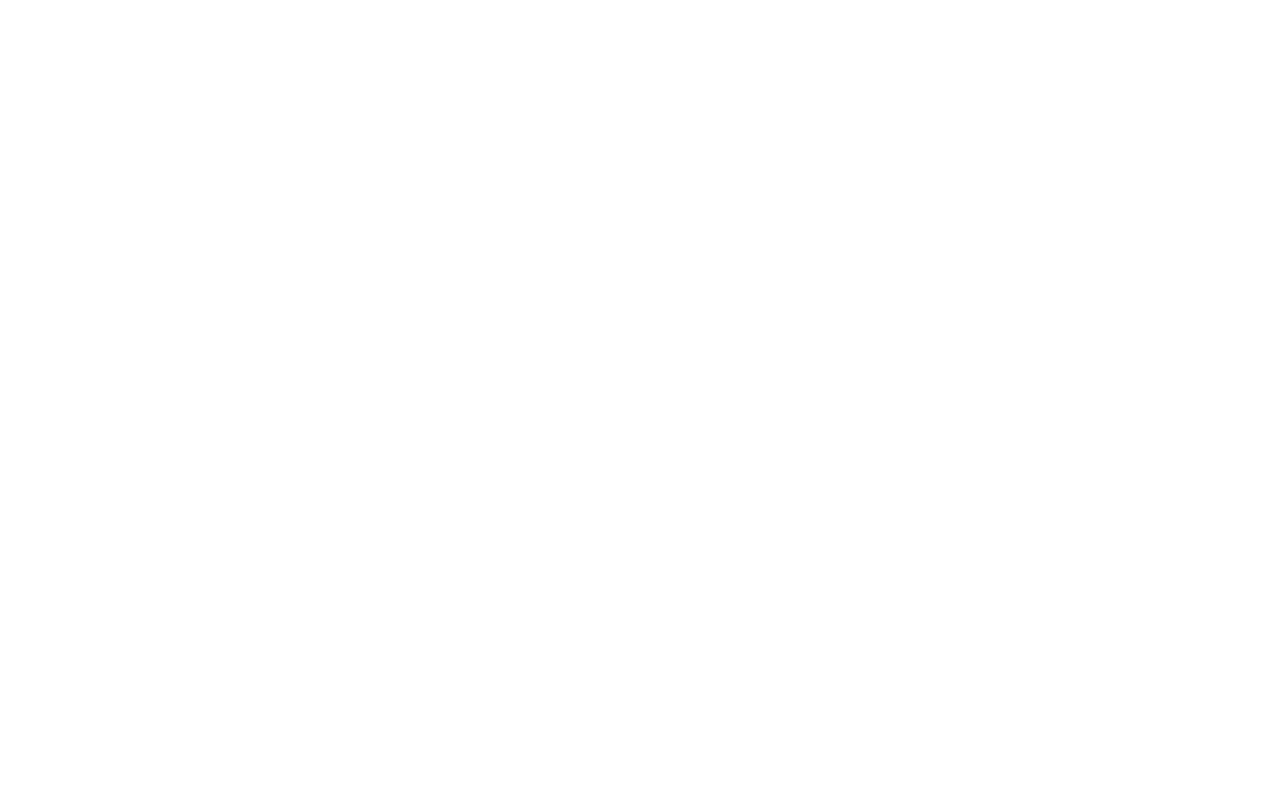
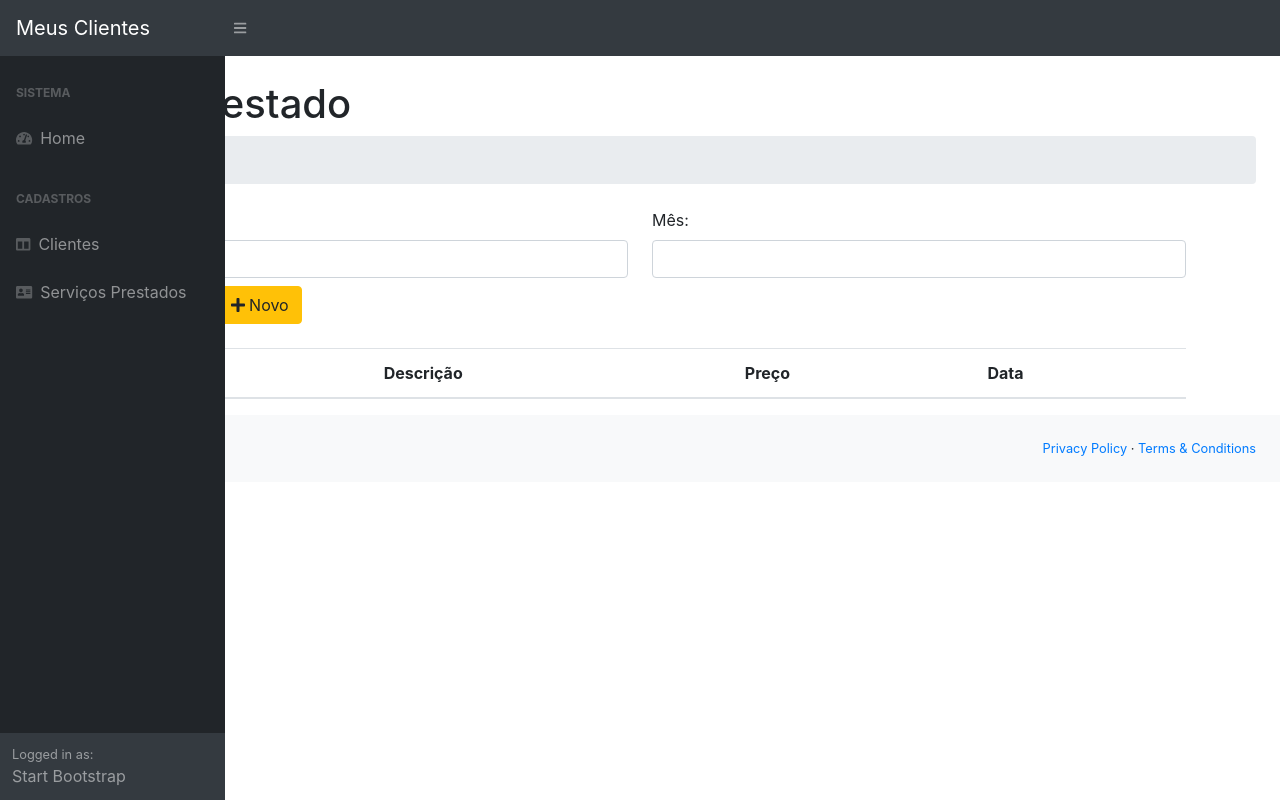
Before and after one commit to JaimeMS/angular-spring-boot, an Angular app: page /servicos-prestados/lista in a window 1280 px wide. Before the commit this address led to /. Built offline with nearby package versions, Linux system fonts and the light colour scheme.

Commit message:
refatorada as rotas do sistema

```diff
--- a/src/app/clientes/clientes-form/clientes-form.component.ts
+++ b/src/app/clientes/clientes-form/clientes-form.component.ts
@@ -60,7 +60,7 @@ export class ClientesFormComponent implements OnInit{
   }
 
   voltarParaListagem() {
-    this.router.navigate(['/clientes-lista']);
+    this.router.navigate(['/clientes/lista']);
   }
 
 }
--- a/src/app/clientes/clientes-lista/clientes-lista.component.html
+++ b/src/app/clientes/clientes-lista/clientes-lista.component.html
@@ -40,7 +40,7 @@
                         <td>{{ cliente.cpf }}</td>
                         <td>{{ cliente.dataCadastro }}</td>
                         <td>
-                            <button class="btn btn-primary" routerLink="/clientes-form/{{ cliente.id }}">
+                            <button class="btn btn-primary" routerLink="/clientes/form/{{ cliente.id }}">
                                 <i class="fa fa-pen"></i>
                             </button>
                             <button class="btn btn-danger ml-1"  (click)="preparaDelecao(cliente)"
--- a/src/app/clientes/clientes-lista/clientes-lista.component.ts
+++ b/src/app/clientes/clientes-lista/clientes-lista.component.ts
@@ -25,7 +25,7 @@ export class ClientesListaComponent implements OnInit {
   }
 
   novoCadastro() {
-    this.router.navigate(['/clientes-form']);
+    this.router.navigate(['/clientes/form']);
   }
 
   preparaDelecao(cliente: Cliente) {
--- a/src/app/servico-prestado/servico-prestado-form/servico-prestado-form.component.html
+++ b/src/app/servico-prestado/servico-prestado-form/servico-prestado-form.component.html
@@ -62,7 +62,7 @@
                     <i class="fa fa-save"></i>    Salvar
                 </button>
                 <button type="button"
-                    routerLink="/servico-prestado-listagem"
+                    routerLink="/servicos-prestados/lista"
                     class="submit btn btn-danger ml-1" >
                     <i class="fa fa-arrow-alt-circle-left"></i> Voltar
                 </button>
--- a/src/app/servico-prestado/servico-prestado-lista/servico-prestado-lista.component.html
+++ b/src/app/servico-prestado/servico-prestado-lista/servico-prestado-lista.component.html
@@ -27,7 +27,7 @@
                 </button>
 
                 <button type="button"
-                    routerLink="/servico-prestado-form"
+                    routerLink="/servicos-prestados/form"
                     class="btn btn-warning mt-2 ml-1">
                     <i class="fa fa-plus"></i> Novo
                 </button>
--- a/src/app/template/sidebar/sidebar.component.html
+++ b/src/app/template/sidebar/sidebar.component.html
@@ -9,13 +9,13 @@
                 </a>
 
                 <div class="sb-sidenav-menu-heading">Cadastros</div>
-                <a class="nav-link collapsed" routerLink="/clientes-lista" data-toggle="collapse"
+                <a class="nav-link collapsed" routerLink="/clientes" data-toggle="collapse"
                 data-target="#collapseLayouts" aria-expanded="false" aria-controls="collapseLayouts"
                     ><div class="sb-nav-link-icon"><i class="fas fa-columns"></i></div>
                     Clientes
                 </a>
 
-                <a class="nav-link collapsed" routerLink="/servico-prestado-listagem" data-toggle="collapse"
+                <a class="nav-link collapsed" routerLink="/servicos-prestados" data-toggle="collapse"
                 data-target="#collapseLayouts" aria-expanded="false" aria-controls="collapseLayouts"
                     ><div class="sb-nav-link-icon"><i class="fas fa-address-card"></i></div>
                     Serviços Prestados
```
Also changed, not shown: src/app/clientes/clientes-routing.module.ts (+8 -3 lines), src/app/servico-prestado/servico-prestado-routing.module.ts (+6 -2 lines).
